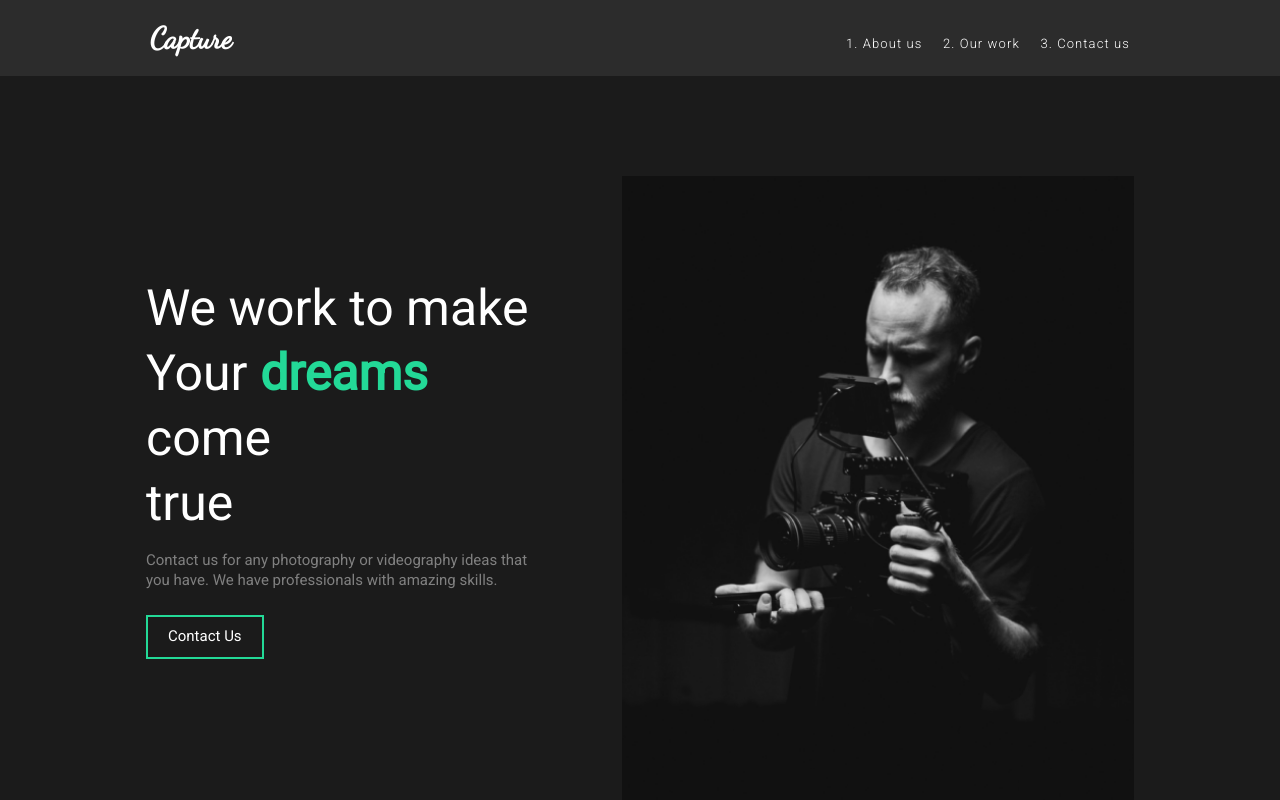
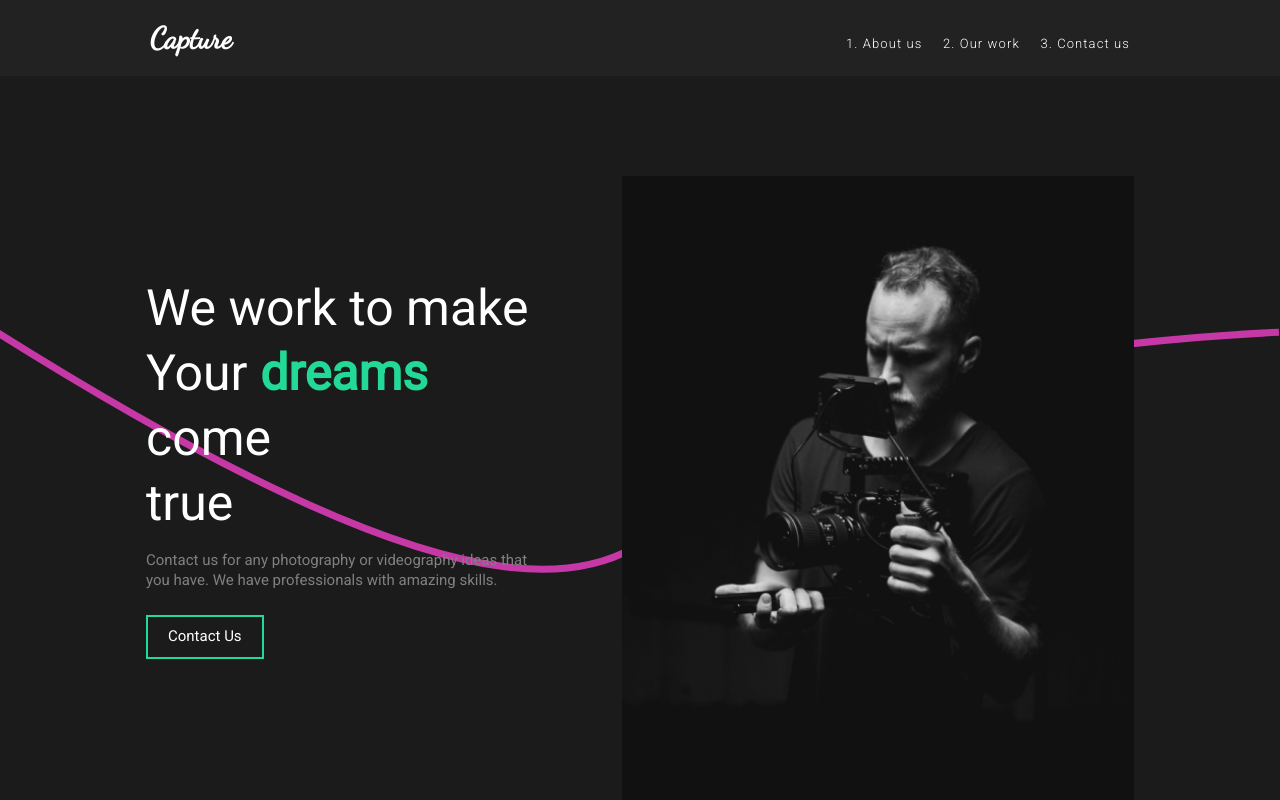
Before and after one commit to testingstuffbruhcmon/secondone, a React (Create React App) app: page /about in a window 1280 px wide. Shown: the top 800 px of the page. Built offline with nearby package versions, Linux system fonts and the light colour scheme; no server answers.

Commit message:
almost finalized

```diff
--- a/src/components/Aboutsection.js
+++ b/src/components/Aboutsection.js
@@ -1,43 +1,82 @@
-import React from 'react';
-import styled from 'styled-components';
-import coverImg from '../img/home1.png';
+import React from "react";
+import styled from "styled-components";
+import coverImg from "../img/home1.png";
+import { motion } from "framer-motion";
+import { TitleAnim, PhotoAnim } from "./Animations";
+import Wave from "./Wave";
+const Aboutsection = () => {
+  return (
+    <motion.div className="about" style={{ position: "relative" }}>
+      <Wave />
+      <div
+        className="greeting"
+        initial={false}
+        // style={{ overflow: "hidden" }}
+        // initial={false}
+        // transition={{
+        //   when: "beforeChildren",
+        //   staggerChildren: 0.3,
+        //   delay: 0.2,
+        // }}
+      >
+        <motion.div
+          className="greeting__h2"
+          variants={TitleAnim}
+          initial="hidden"
+          animate="show"
+        >
+          We work to make
+        </motion.div>
+        <motion.div
+          className="greeting__h2"
+          variants={TitleAnim}
+          initial="hidden"
+          animate="show"
+        >
+          Your <span>dreams</span> come
+        </motion.div>
+        <motion.div
+          className="greeting__h2"
+          variants={TitleAnim}
+          initial="hidden"
+          animate="show"
+        >
+          true
+        </motion.div>
+        <motion.div
+          className="greeting__fuck"
+          variants={TitleAnim}
+          initial="hidden"
+          animate="show"
+        >
+          Contact us for any photography or videography ideas that you have. We
+          have professionals with amazing skills.
+        </motion.div>
+        <StyledBTN href="#" className="contactbtn">
+          Contact Us
+        </StyledBTN>
+      </div>
+      <div className="imgTop">
+        <motion.img src={coverImg} variants={PhotoAnim} alt="camera image" />
+      </div>
+    </motion.div>
+  );
+};
+//we work to make your dreams come true
+const StyledBTN = styled(motion.a)`
+  font-size: 1.5rem;
+  text-decoration: none;
+  border: 2px solid #23d997;
+  align-self: flex-start;
+  padding: 1rem 2rem;
+  margin-top: 25px;
+  color: white;
+  transition: all 0.3s ease;
+  z-index: 2;
 
-
-const About = ()=>{
-
-
-    return (
-        <div className="about">
-            <div className="greeting">
-                <div className="greeting__h2">We work to make</div>
-                <div className="greeting__h2">Your <span>dreams</span> come</div>
-                <div className="greeting__h2">true</div>
-                <div className="greeting__fuck">
-                Contact us for any photography or videography ideas that you have. We have professionals with amazing skills.
-                </div>
-                <StyledBTN href="#" className="contactbtn">Contact Us</StyledBTN>
-            </div>
-            <div className="imgTop">
-            <img src={coverImg} alt="camera image"/>
-            </div>
-        </div>
-    )
-}
-//we work to make your dreams come true
-const StyledBTN = styled.a`
-font-size:1.5rem;
-text-decoration:none;
-border:2px solid #23D997;
-align-self:flex-start;
-padding:1rem 2rem;
-margin-top:25px;
-color:white;
-transition:all .3s ease;
- &:hover{
-     background-color:#23D997;
-     color:white;
- }
+  &:hover {
+    background-color: #23d997;
+    color: white;
+  }
 `;
-
-
-export default About;
+export default Aboutsection;
--- /dev/null
+++ b/src/components/Animations.js
@@ -0,0 +1,23 @@
+export const TitleAnim = {
+  hidden: {
+    y: 200,
+  },
+  show: {
+    y: 0,
+  },
+};
+
+export const PhotoAnim = {
+  hidden: {
+    scale: 1.2,
+    opacity: 0,
+  },
+  show: {
+    scale: 1,
+    opacity: 1,
+    transition: {
+      duration: 0.75,
+      ease: "easeOut",
+    },
+  },
+};
--- a/src/components/MovieDetail.js
+++ b/src/components/MovieDetail.js
@@ -3,6 +3,31 @@ import styled from 'styled-components';
 import axios from 'axios';
 import {Line} from './globalStyled';
 import {withRouter} from 'react-router-dom';
+import {motion} from 'framer-motion';
+const Fadevariant = {
+    hidden:{
+        opacity:0,
+        y:'-15vh',
+    },
+    show:{
+        opacity:1,
+        y:0,
+        transition:{
+            duration:0.2,
+            type:'tween',
+
+        }
+    },
+    exit:{
+        opacity:0,
+        y:200,
+        transition:{
+            duration:.5,
+            type:'spring',
+        }
+    }
+}
+
 
 const MovieDetail = (props)=>{
     const [currentId] = useState(props.match.params.mov_id);
@@ -37,7 +62,7 @@ const MovieDetail = (props)=>{
         }
 
     return (
-        <StyledDetails className='moviedetails'>
+        <StyledDetails className='moviedetails' variants = {Fadevariant} initial='hidden' animate='show' exit='exit'>
                 <h2>{current.title}</h2>
                 <img src={`https://image.tmdb.org/t/p/w1920_and_h800_multi_faces/${current['poster_path']}`} alt='coverImg'/>
                 <StyledRevs className='revs'>
@@ -62,7 +87,7 @@ const MovieDetail = (props)=>{
     );
 
 }
-const StyledDetails = styled.div`
+const StyledDetails = styled(motion.div)`
  background-color:rgb(30,30,30);
     h2{
         padding:4rem;
--- a/src/components/Nav.js
+++ b/src/components/Nav.js
@@ -1,10 +1,11 @@
 import React from 'react';
 import styled from 'styled-components';
 import {Link} from 'react-router-dom';
+import {motion} from 'framer-motion';
 
 const Nav = ()=>{
     return (
-            <StyledNav className="Nav">
+            <StyledNav className="Nav" animate={{}}>
                 <h5 className="logo">Capture</h5>
                 <ul className="links">
                     <Link to='/about' className="link">1. About us</Link>
@@ -16,7 +17,7 @@ const Nav = ()=>{
     );
 }
 
-const StyledNav = styled.nav`
+const StyledNav = styled(motion.nav)`
     background: rgba(33,33,33,.95);
     padding:2rem 15rem;
     display:flex;
--- /dev/null
+++ b/src/components/Wave.js
@@ -0,0 +1,46 @@
+import { motion } from "framer-motion";
+
+const Idk = {
+  hidden: {
+    opacity: 0,
+    pathLength: 0,
+    pathOffset: -1.5,
+  },
+  show: {
+    opacity: 0.8,
+    pathLength: 1,
+    pathOffset: 0,
+    transition: {
+      duration: 2,
+      ease: "easeOut",
+    },
+  },
+};
+
+const Wave = () => {
+  return (
+    <motion.svg
+      viewBox="0 0 903 172"
+      fill="none"
+      xmlns="http://www.w3.org/2000/svg"
+      style={{
+        position: "absolute",
+        top: "30%",
+        left: "-.5% ",
+        zIndex: 1,
+      }}
+    >
+      <motion.path
+        d="M2 3C356 225 444 188 501 103C546.6 35 787.333 8 902 3"
+        stroke="#F140CA"
+        opacity=".5"
+        strokeWidth="5"
+        strokeLinejoin="bevel"
+        variants={Idk}
+        animate="show"
+        initial="hidden"
+      />
+    </motion.svg>
+  );
+};
+export default Wave;
--- a/src/css/styles.css
+++ b/src/css/styles.css
@@ -9,7 +9,8 @@
 body {
   font-family: "Roboto", sans-serif;
   -webkit-font-smoothing: antialiased;
-  -moz-osx-font-smoothing: grayscale; }
+  -moz-osx-font-smoothing: grayscale;
+  background: rgba(39, 39, 39, 0.9); }
 
 html {
   font-size: 62.5%;
@@ -29,7 +30,10 @@ html {
   display: flex;
   flex-direction: column;
   line-height: 1.3;
+  z-index: 2;
   padding-top: 10rem; }
+  .greeting > * {
+    z-index: 2; }
   .greeting__fuck {
     margin-top: 1.5rem;
     font-size: 1.5rem;
@@ -40,7 +44,8 @@ html {
 
 .imgTop {
   flex-basis: 40vw;
-  overflow: hidden; }
+  overflow: hidden;
+  z-index: 2; }
   .imgTop img {
     width: 100%;
     height: 80vh;
--- a/src/pages/About.js
+++ b/src/pages/About.js
@@ -1,18 +1,52 @@
-import React,{Fragment} from 'react';
-import Aboutsection from '../components/Aboutsection';
-import Servicesection from '../components/Servicesection';
-import Faqsection from '../components/Faqsection';
+import React, { Fragment } from "react";
+import Aboutsection from "../components/Aboutsection";
+import Servicesection from "../components/Servicesection";
+import Faqsection from "../components/Faqsection";
+import styled from "styled-components";
+import { motion, startVisualElementAnimation } from "framer-motion";
 
+const Fadevariant = {
+  hidden: {
+    opacity: 0,
+    y: "-15vh",
+  },
+  show: {
+    opacity: 1,
+    y: 0,
+    transition: {
+      duration: 0.2,
+      type: "tween",
+      when: "beforeChildren",
+      staggerChildren: 0.2,
+    },
+  },
+  exit: {
+    opacity: 0,
+    y: 200,
+    transition: {
+      duration: 0.5,
+      type: "spring",
+    },
+  },
+};
 
+const About = () => {
+  return (
+    <motion.div
+      variants={Fadevariant}
+      animate="show"
+      initial="hidden"
+      exit="exit"
+      style={{ background: "#232323" }}
+    >
+      <Aboutsection />
+      <Servicesection />
+      <Faqsection />
+    </motion.div>
+  );
+};
+export default About;
 
-const About = ()=>{
-
-    return (
-        <Fragment>
-            <Aboutsection />
-            <Servicesection />
-            <Faqsection />
-        </Fragment>
-    );
-}
-export default About;
+const StyledWrapper = styled(motion.div)`
+  background-color: #232323;
+`;
--- a/src/pages/Contact.js
+++ b/src/pages/Contact.js
@@ -1,43 +1,116 @@
-import React from 'react';
-import styled from 'styled-components';
+import React from "react";
+import styled from "styled-components";
+import { motion } from "framer-motion";
+const Fadevariant = {
+  hidden: {
+    opacity: 0,
+    y: "-15vh",
+  },
+  show: {
+    opacity: 1,
+    y: 0,
+    transition: {
+      duration: 0.2,
+      type: "tween",
+      staggerChildren: 0.2,
+      delayChildren: 0.2,
+    },
+  },
+  exit: {
+    opacity: 0,
+    y: 200,
+    transition: {
+      duration: 0.5,
+      type: "spring",
+    },
+  },
+};
 
-const Contact = ()=>{
+const wtf = {
+  hidden: {
+    y: 200,
+  },
+  show: {
+    y: 0,
+    transition: {
+      delay: 0.2,
+      ease: "easeOut",
+      duration: 0.25,
+    },
+  },
+};
+
+const Contact = () => {
   return (
-        <StyledContact>
+    <StyledContact
+      variants={Fadevariant}
+      initial="hidden"
+      animate="show"
+      exit="exit"
+    >
       <h2>Get In Touch</h2>
       <ul>
-            <li>Send an email</li>
-            <li>Send us a message</li>
-            <li>Social Media</li>
+        <li style={{ overflow: "hidden" }}>
+          <motion.span
+            variants={wtf}
+            initial="hidden"
+            animate="show"
+            style={{ display: "inline-block" }}
+          >
+            Send an email
+          </motion.span>
+        </li>
+        <li style={{ overflow: "hidden" }}>
+          <motion.span
+            variants={wtf}
+            initial="hidden"
+            animate="show"
+            style={{ display: "inline-block" }}
+          >
+            Send us a message
+          </motion.span>
+        </li>
+        <li style={{ overflow: "hidden" }}>
+          <motion.span
+            variants={wtf}
+            initial="hidden"
+            animate="show"
+            style={{ display: "inline-block" }}
+          >
+            Social Media
+          </motion.span>
+        </li>
       </ul>
     </StyledContact>
-    )
+  );
+};
+
+const StyledContact = styled(motion.div)`
+  font-size: 5rem;
+  color: #272727;
+  background: white;
+  height: 100vh;
+  font-weight: 300;
+  padding: 10rem;
+  h2 {
+    margin-bottom: 5rem;
+    font-weight: 400;
   }
+  ul {
+    list-style-type: none;
 
-const StyledContact = styled.div`
-font-size:5rem;
-color:#272727;
-font-weight:300;
-padding:10rem;
-h2{
-    margin-bottom:5rem;
-    font-weight:400;
+    li {
+      margin-bottom: 3rem;
     }
- ul{
-     list-style-type:none;
-
-     li{
-         margin-bottom:3rem;
-     }
-     li:before{
-        content:'';
-        border-radius:50%;
-        vertical-align:middle;
-        display:inline-block;
-        width:4rem;
-        height:4rem;
-        background-color:#272727;
-        margin-right:2rem;
+    li:before {
+      content: "";
+      border-radius: 50%;
+      vertical-align: middle;
+      display: inline-block;
+      width: 4rem;
+      height: 4rem;
+      background-color: #272727;
+      margin-right: 2rem;
     }
   }
 `;
--- a/src/pages/Work.js
+++ b/src/pages/Work.js
@@ -1,14 +1,37 @@
 import React from 'react';
 import styled from 'styled-components';
 import SingleMovie from '../components/SingleMovie';
+import {motion} from 'framer-motion';
+const Fadevariant = {
+    hidden:{
+        opacity:0,
+        y:'-15vh',
+    },
+    show:{
+        opacity:1,
+        y:0,
+        transition:{
+            duration:0.2,
+            type:'tween',
 
+        }
+    },
+    exit:{
+        opacity:0,
+        y:200,
+        transition:{
+            duration:.5,
+            type:'spring',
+        }
+    }
+}
 
 const Work = ({movies})=>{
     //TITLE AND IMAGE and then the LINKED image leads to details page imdb_id
     //details needed: title img synapsis, otherstuff
     console.log(movies)
     return (
-        <StyledMovies className='movies'>
+        <StyledMovies className='movies' variants={Fadevariant} initial='hidden' animate='show' exit='exit'>
             {movies.map((movie)=>{
                 return <SingleMovie mov={movie} key={movie.id} />
             })}
@@ -17,9 +40,9 @@ const Work = ({movies})=>{
         );
 
 }
-const StyledMovies = styled.div`
+const StyledMovies = styled(motion.div)`
 padding:5rem 0;
-background-color:rgba(25,25,25,.1)
+background-color:rgba(250,250,250,.8);
 `;
 
 
--- a/src/sass/main.scss
+++ b/src/sass/main.scss
@@ -11,6 +11,7 @@ body {
   font-family: "Roboto", sans-serif;
   -webkit-font-smoothing: antialiased;
   -moz-osx-font-smoothing: grayscale;
+  background: rgba(#272727, 0.9);
 }
 
 html {
@@ -32,7 +33,11 @@ html {
   display: flex;
   flex-direction: column;
   line-height: 1.3;
+  z-index: 2;
   padding-top: 10rem;
+  & > * {
+    z-index: 2;
+  }
   &__fuck {
     margin-top: 1.5rem;
     font-size: 1.5rem;
@@ -42,13 +47,11 @@ html {
     font-weight: 700;
     color: #23d997;
   }
-
-  &__h2 {
-  }
 }
 .imgTop {
   flex-basis: 40vw;
   overflow: hidden;
+  z-index: 2;
   img {
     width: 100%;
     height: 80vh;
```
Also changed, not shown: src/components/App.js (+13 -7 lines). Lines whose indentation alone changed are shown as unchanged.
